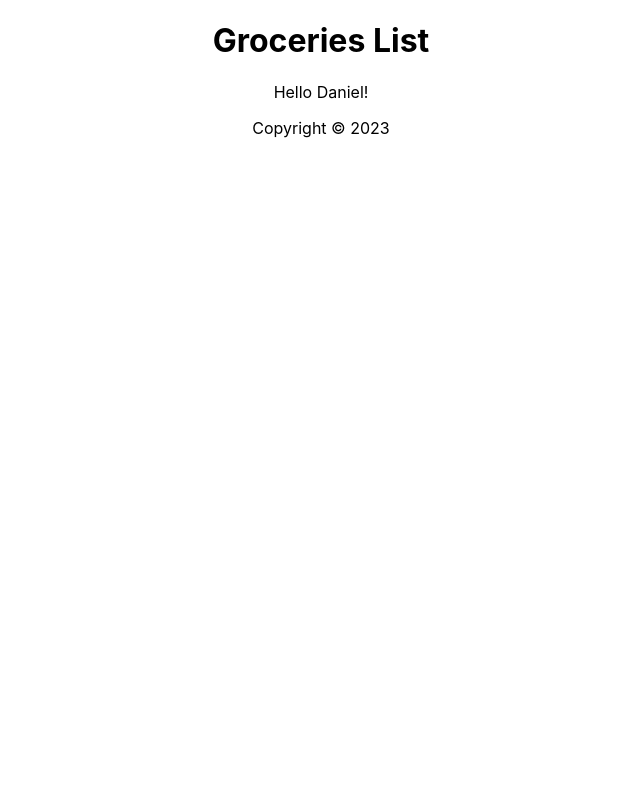
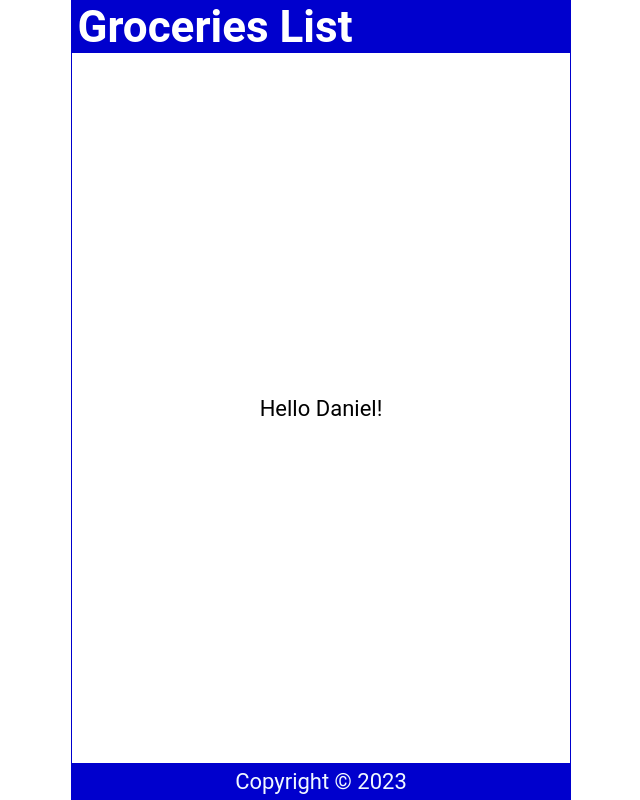
Before and after one commit to vegadelalyra/react_groceries_list, a React (Create React App) app: page / in a window 1280 px wide. Shown: the whole page, without its empty margins (319-959 px from the left). Built offline with nearby package versions, Linux system fonts and the light colour scheme.

Commit message:
feat: tutorial 04

```diff
--- a/src/App.css
+++ /dev/null
@@ -1,38 +0,0 @@
-.App {
-  text-align: center;
-}
-
-.App-logo {
-  height: 40vmin;
-  pointer-events: none;
-}
-
-@media (prefers-reduced-motion: no-preference) {
-  .App-logo {
-    animation: App-logo-spin infinite 20s linear;
-  }
-}
-
-.App-header {
-  background-color: #282c34;
-  min-height: 100vh;
-  display: flex;
-  flex-direction: column;
-  align-items: center;
-  justify-content: center;
-  font-size: calc(10px + 2vmin);
-  color: white;
-}
-
-.App-link {
-  color: #61dafb;
-}
-
-@keyframes App-logo-spin {
-  from {
-    transform: rotate(0deg);
-  }
-  to {
-    transform: rotate(360deg);
-  }
-}
--- a/src/App.js
+++ b/src/App.js
@@ -1,4 +1,3 @@
-import './App.css'
 import Header from './Header'
 import Content from './Content'
 import Footer from './Footer'
--- a/src/Header.js
+++ b/src/Header.js
@@ -1,9 +1,14 @@
 const Header = () => {
-  return (
-    <header>
-        <h1>Groceries List</h1>
-    </header>
-  )
+    const headerStyle = {
+        backgroundColor: 'mediumblue',
+        color: '#fff',
+    }
+
+    return (
+        <header style={headerStyle}>
+            <h1>Groceries List</h1>
+        </header>
+    )
 }
 
 export default Header
--- a/src/index.css
+++ b/src/index.css
@@ -1,13 +1,59 @@
+* {
+  margin: 0;
+  padding: 0;
+  box-sizing: border-box;
+}
+
+html {
+  font-size: 22px;
+}
+
 body {
-  margin: 0;
-  font-family: -apple-system, BlinkMacSystemFont, 'Segoe UI', 'Roboto', 'Oxygen',
+  min-height: 100vh;
+  font-family: 'Roboto', 'Oxygen',
     'Ubuntu', 'Cantarell', 'Fira Sans', 'Droid Sans', 'Helvetica Neue',
     sans-serif;
   -webkit-font-smoothing: antialiased;
   -moz-osx-font-smoothing: grayscale;
 }
 
-code {
-  font-family: source-code-pro, Menlo, Monaco, Consolas, 'Courier New',
-    monospace;
+.App {
+  display: flex;
+  flex-direction: column;
+  justify-content: center;
+  align-items: center;
+  height: 100vh;
+  width: 100%;
+  max-width: 500px;
+  border: 1px solid mediumblue;
+  margin: auto;
 }
+
+header {
+  width: 100%;
+  padding: 0 0.25em;
+  background-color: mediumblue;
+  color: aliceblue;
+  display: flex;
+  justify-content: space-between;
+  align-items: center;
+}
+
+main {
+  width: 100%;
+  display: flex;
+  flex-direction: column;
+  flex-grow: 1;
+  justify-content: center;
+  align-items: center;
+  overflow-y: auto;
+}
+
+footer {
+  width: 100%;
+  padding: 0.25em;
+  background-color: mediumblue;
+  color: aliceblue;
+  display: grid;
+  place-content: center;
+}
```
Also changed, not shown: src/logo.svg (deleted).
